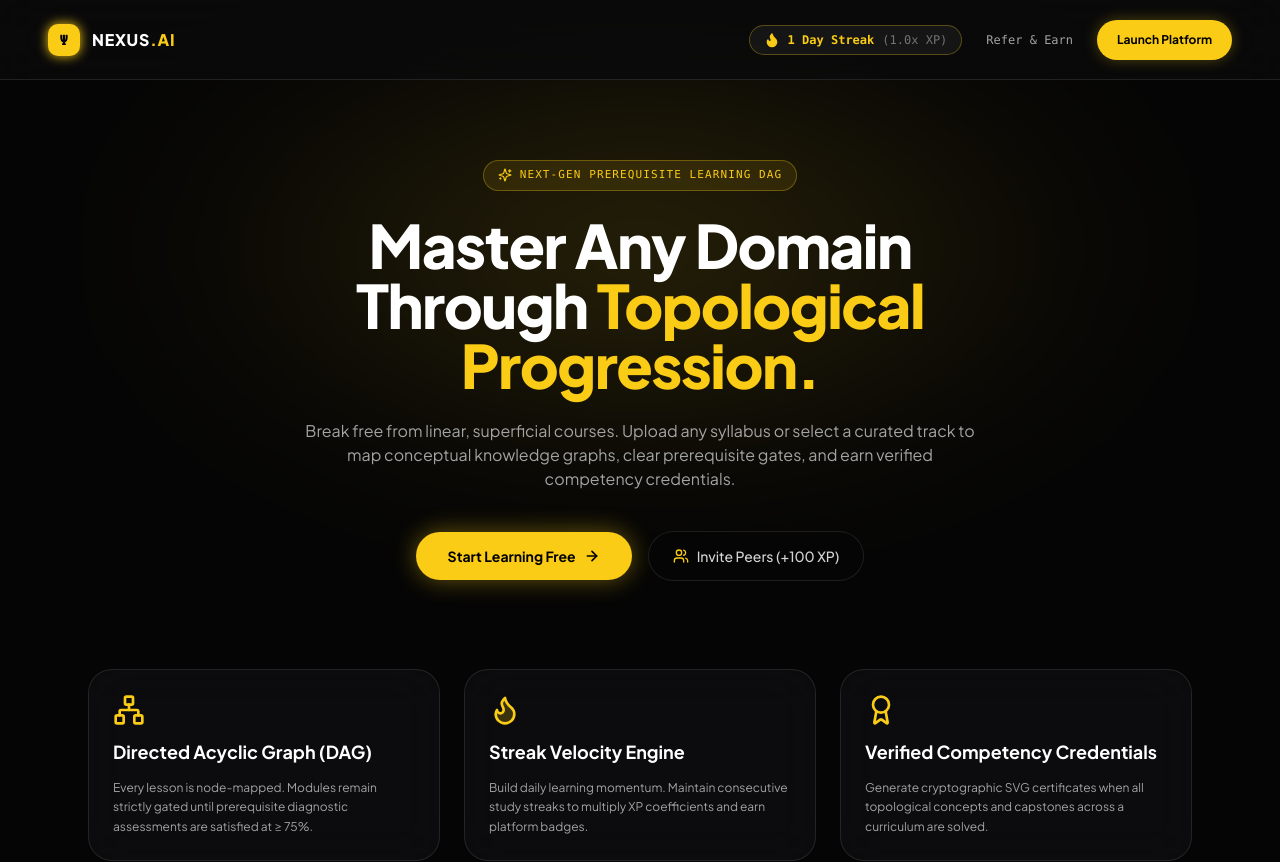
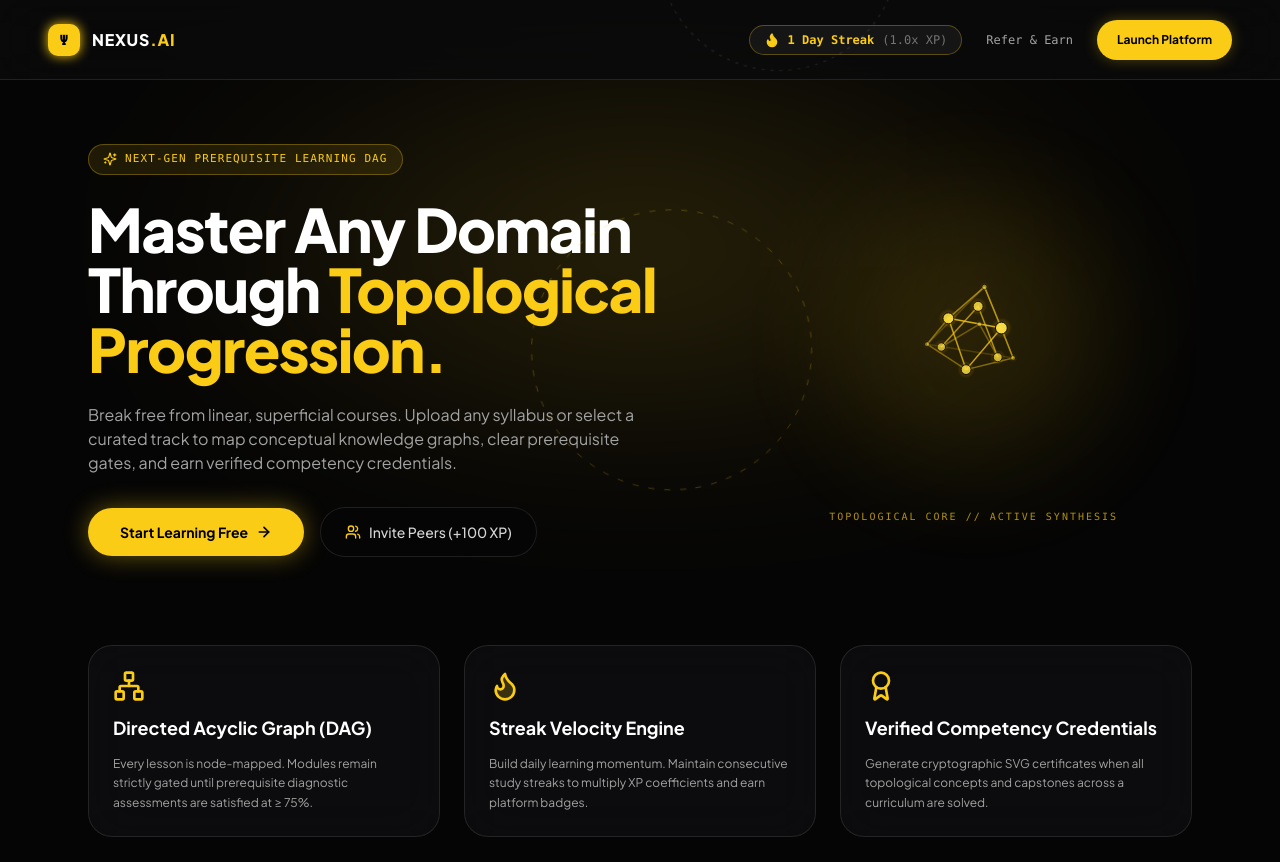
Before and after one commit to MohamedSuhail-M/Learn-From-Basics-AI, a Next.js app: page / in a window 1280 px wide. Shown: the top 862 px of the page. Built offline with nearby package versions, Linux system fonts and the light colour scheme.

Commit message:
feat: embed 3D topological hologram on landing page, integrate streak engine and referrals

```diff
--- a/app/page.tsx
+++ b/app/page.tsx
@@ -4,19 +4,169 @@ import { useEffect, useState } from 'react';
 import Link from 'next/link';
 import { Button } from '@/components/ui/button';
 import {
-  Compass,
   Flame,
   ArrowRight,
-  ShieldCheck,
   Network,
   Users,
   Award,
   Sparkles,
-  BookOpen,
   ChevronRight
 } from 'lucide-react';
 import { PRESET_COURSES } from '@/lib/preset-courses';
-import { getStreakData, recordDayActivity, StreakData } from '@/lib/streak-tracker';
+import { recordDayActivity, StreakData } from '@/lib/streak-tracker';
+
+// 3D SVG Vector Hologram Engine
+function Hologram3DVector() {
+  const [rotation, setRotation] = useState({ aX: 0, aY: 0, aZ: 0 });
+
+  useEffect(() => {
+    let animId: number;
+    const animate = () => {
+      setRotation((prev) => ({
+        aX: prev.aX + 0.007,
+        aY: prev.aY + 0.011,
+        aZ: prev.aZ + 0.004,
+      }));
+      animId = requestAnimationFrame(animate);
+    };
+    animId = requestAnimationFrame(animate);
+    return () => cancelAnimationFrame(animId);
+  }, []);
+
+  // 3D Octahedron & Central Topology Coordinates
+  const nodes: [number, number, number][] = [
+    [0, -1.25, 0],   // Top apex
+    [1.15, 0, 0],    // Right
+    [0, 0, 1.15],    // Front
+    [-1.15, 0, 0],   // Left
+    [0, 0, -1.15],   // Back
+    [0, 1.25, 0],    // Bottom apex
+    // Inner orbital lattice
+    [0.55, 0.55, 0.55],
+    [-0.55, 0.55, -0.55],
+    [0.55, -0.55, -0.55],
+    [-0.55, -0.55, 0.55]
+  ];
+
+  const edges: [number, number][] = [
+    [0, 1], [0, 2], [0, 3], [0, 4], // Upper pyramid
+    [5, 1], [5, 2], [5, 3], [5, 4], // Lower pyramid
+    [1, 2], [2, 3], [3, 4], [4, 1], // Equator belt
+    [6, 7], [7, 8], [8, 9], [9, 6]  // Inner lattice
+  ];
+
+  // 3D Perspective Projection
+  const cx = 160;
+  const cy = 160;
+  const fov = 130;
+  const dist = 3.3;
+
+  const projectedNodes = nodes.map(([x, y, z]) => {
+    let x1 = x * Math.cos(rotation.aY) + z * Math.sin(rotation.aY);
+    let z1 = -x * Math.sin(rotation.aY) + z * Math.cos(rotation.aY);
+
+    let y2 = y * Math.cos(rotation.aX) - z1 * Math.sin(rotation.aX);
+    let z2 = y * Math.sin(rotation.aX) + z1 * Math.cos(rotation.aX);
+
+    let x3 = x1 * Math.cos(rotation.aZ) - y2 * Math.sin(rotation.aZ);
+    let y3 = x1 * Math.sin(rotation.aZ) + y2 * Math.cos(rotation.aZ);
+
+    const scale = fov / (z2 + dist);
+    return {
+      x: x3 * scale + cx,
+      y: y3 * scale + cy,
+      z: z2,
+    };
+  });
+
+  return (
+    <div className="relative w-[320px] h-[320px] flex items-center justify-center select-none pointer-events-none">
+      {/* Radiant Amber Glow Backdrop */}
+      <div className="absolute w-[260px] h-[260px] bg-yellow-400/15 rounded-full blur-3xl animate-pulse" />
+
+      <svg width="320" height="320" viewBox="0 0 320 320" className="relative z-10 overflow-visible">
+        <defs>
+          <radialGradient id="homeHoloNodeGlow" cx="50%" cy="50%" r="50%">
+            <stop offset="0%" stopColor="#facc15" stopOpacity="0.9" />
+            <stop offset="100%" stopColor="#ca8a04" stopOpacity="0" />
+          </radialGradient>
+        </defs>
+
+        {/* Orbit Reticles */}
+        <circle
+          cx="160"
+          cy="160"
+          r="140"
+          fill="none"
+          stroke="#facc15"
+          strokeWidth="1"
+          strokeDasharray="6 10"
+          opacity="0.25"
+          className="animate-[spin_24s_linear_infinite]"
+        />
+        <circle
+          cx="160"
+          cy="160"
+          r="120"
+          fill="none"
+          stroke="#ffffff"
+          strokeWidth="1"
+          strokeDasharray="3 6"
+          opacity="0.12"
+          className="animate-[spin_14s_linear_infinite_reverse]"
+        />
+
+        {/* Wireframe Edges */}
+        {edges.map(([start, end], idx) => {
+          const p1 = projectedNodes[start];
+          const p2 = projectedNodes[end];
+          const avgZ = (p1.z + p2.z) / 2;
+          const alpha = Math.max(0.18, Math.min(0.9, (avgZ + 1.2) / 2.4));
+
+          return (
+            <line
+              key={`edge-${idx}`}
+              x1={p1.x}
+              y1={p1.y}
+              x2={p2.x}
+              y2={p2.y}
+              stroke="#facc15"
+              strokeWidth="1.5"
+              strokeOpacity={alpha}
+            />
+          );
+        })}
+
+        {/* Node Vertices */}
+        {projectedNodes.map((p, idx) => {
+          const radius = Math.max(2.6, (p.z + 1.6) * 2.4);
+          const opacity = Math.max(0.35, (p.z + 1.6) / 2.6);
+
+          return (
+            <g key={`node-${idx}`}>
+              <circle
+                cx={p.x}
+                cy={p.y}
+                r={radius * 1.8}
+                fill="url(#homeHoloNodeGlow)"
+                opacity={opacity * 0.6}
+              />
+              <circle
+                cx={p.x}
+                cy={p.y}
+                r={radius}
+                fill="#fde047"
+                stroke="#000000"
+                strokeWidth="1"
+                opacity={opacity}
+              />
+            </g>
+          );
+        })}
+      </svg>
+    </div>
+  );
+}
 
 export default function HomePage() {
   const [streak, setStreak] = useState<StreakData | null>(null);
@@ -75,9 +225,11 @@ export default function HomePage() {
         </div>
       </header>
 
-      {/* Hero Section */}
-      <main className="relative z-10 max-w-6xl mx-auto px-6 pt-20 pb-28 space-y-16">
-        <div className="text-center space-y-6 max-w-3xl mx-auto">
+      {/* Hero Section with 3D Hologram */}
+      <main className="relative z-10 max-w-6xl mx-auto px-6 pt-16 pb-28 space-y-16">
+        <div className="grid grid-cols-1 lg:grid-cols-12 gap-10 items-center">
+          {/* Left Text Column */}
+          <div className="lg:col-span-7 space-y-6 text-center lg:text-left">
             <div className="inline-flex items-center gap-2 px-3.5 py-1.5 rounded-full border border-yellow-400/30 bg-yellow-400/10 text-yellow-400 text-[11px] font-mono uppercase tracking-widest">
               <Sparkles className="w-3.5 h-3.5" /> Next-Gen Prerequisite Learning DAG
             </div>
@@ -87,11 +239,11 @@ export default function HomePage() {
               <span className="text-yellow-400">Topological Progression.</span>
             </h1>
 
-          <p className="text-sm sm:text-base text-neutral-400 font-light leading-relaxed max-w-2xl mx-auto">
+            <p className="text-sm sm:text-base text-neutral-400 font-light leading-relaxed max-w-xl mx-auto lg:mx-0">
               Break free from linear, superficial courses. Upload any syllabus or select a curated track to map conceptual knowledge graphs, clear prerequisite gates, and earn verified competency credentials.
             </p>
 
-          <div className="flex flex-col sm:flex-row items-center justify-center gap-4 pt-4">
+            <div className="flex flex-col sm:flex-row items-center justify-center lg:justify-start gap-4 pt-2">
               <Link href="/dashboard">
                 <Button className="w-full sm:w-auto bg-yellow-400 hover:bg-yellow-300 text-black font-bold text-sm rounded-full px-8 py-6 shadow-[0_0_25px_rgba(250,204,21,0.4)] flex items-center justify-center gap-2">
                   <span>Start Learning Free</span>
@@ -106,6 +258,17 @@ export default function HomePage() {
                   <Users className="w-4 h-4 text-yellow-400 mr-2" /> Invite Peers (+100 XP)
                 </Button>
               </Link>
+            </div>
+          </div>
+
+          {/* Right 3D Vector Hologram */}
+          <div className="lg:col-span-5 flex flex-col items-center justify-center">
+            <Hologram3DVector />
+            <div className="text-center pt-2">
+              <span className="text-[10px] font-mono uppercase tracking-[0.2em] text-yellow-400/70">
+                Topological Core // Active Synthesis
+              </span>
+            </div>
           </div>
         </div>
 
```
Lines whose indentation alone changed are shown as unchanged.
